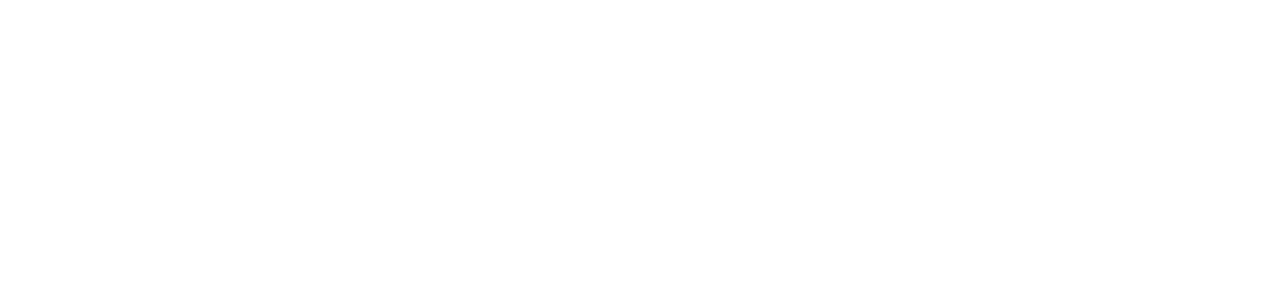
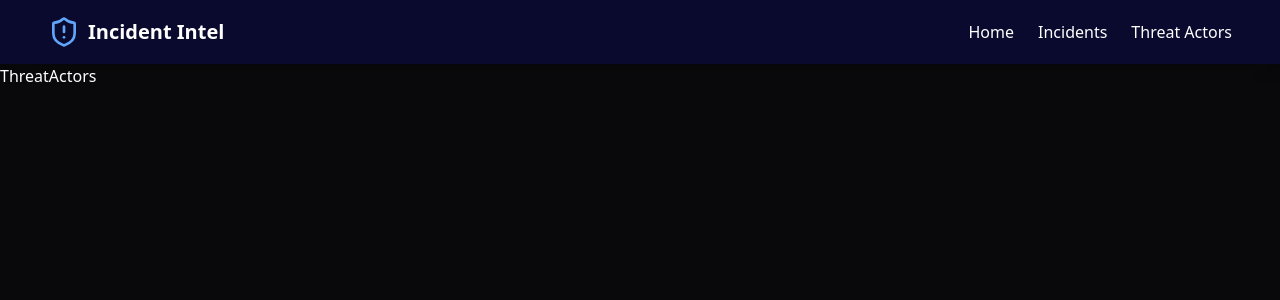
Before and after one commit to chhavikant-01/incident-intel, a React (Create React App) app: page /threat-actors in a window 1280 px wide. Before the commit this address had no page. Shown: the top 300 px of the page. Built offline with nearby package versions, Linux system fonts and the light colour scheme.

Commit message:
navbar update

```diff
--- a/src/App.js
+++ b/src/App.js
@@ -7,6 +7,7 @@ import { ThemeProvider } from './context/ThemeContext';
 import Feed2 from './components/Feed2';
 import Post from './components/Post';
 import Analytics from './pages/Analytics';
+import ThreatActors from './pages/ThreatActors';
 
 function App() {
   return (
@@ -18,6 +19,7 @@ function App() {
             <Route path='/incidents' element={<Feed2 />} />
             <Route path="/report" element={<ReportWithDatePicker />} />
             <Route path="/post/:postId" element={<Post />} />
+            <Route path="/threat-actors" element={<ThreatActors />} />
 
           </Route>
         </Routes>
--- a/src/components/Navbar.jsx
+++ b/src/components/Navbar.jsx
@@ -7,8 +7,7 @@ export default function Navbar() {
   const navItems = [
     { name: 'Home', href: '/' },
     { name: 'Incidents', href: '/incidents' },
-    { name: 'Report', href: '/report' },
-    { name: 'Dashboard', href: '/dashboard' },
+    { name: 'Threat Actors', href: '/threat-actors' },
   ]
 
   return (
@@ -24,8 +23,13 @@ export default function Navbar() {
           whileTap={{ scale: 0.9 }}
           className="flex items-center space-x-2"
         >
+        <Link to={"/"}
+            className="flex items-center space-x-2"
+        >
+
           <ShieldAlert className="h-8 w-8 text-blue-400" />
           <span className="text-xl font-bold">Incident Intel</span>
+        </Link>
         </motion.div>
         <ul className="flex space-x-6">
           {navItems.map((item) => (
--- a/src/components/PieChart.jsx
+++ b/src/components/PieChart.jsx
@@ -18,11 +18,11 @@ export default function PieChartSeverity() {
     <div className="md:w-1/3 p-4">
   <h1 className="text-3xl font-bold text-white mb-4">Severity Breakdown of Cyber Threat Incidents</h1>
   <p className="text-lg text-gray-300 mb-2">
-  This chart provides an overview of the distribution of cyber threat incidents categorized by severity. The severity levels are classified into three categories: Low, Medium, and High. The Low severity incidents are the most common, reflecting threats that are less impactful but still present. Medium severity incidents represent a moderate level of threat, with a higher impact on affected systems. The High severity incidents are the most critical, indicating severe threats that require immediate attention and remediation. This breakdown helps in understanding the overall threat landscape and prioritizing responses based on the intensity of the incidents.
+  This chart provides an overview of the distribution of cyber threat incidents categorized by severity. The severity levels are classified into three categories: Low, Medium, and High.
 
   </p>
   <p className="text-lg text-gray-300">
-    Analyze the chart to identify which types of threats are most prevalent. This can help in understanding the landscape of cyber threats and prioritizing security measures accordingly.
+  The Low severity incidents are the most common, reflecting threats that are less impactful but still present. Medium severity incidents represent a moderate level of threat, with a higher impact on affected systems. The High severity incidents are the most critical, indicating severe threats that require immediate attention and remediation.
   </p>
 </div>
 
@@ -50,7 +50,7 @@ export default function PieChartSeverity() {
             </Pie>
             <Tooltip
               contentStyle={{
-                backgroundColor: '#333',
+                backgroundColor: '#fff',
                 border: 'none',
                 borderRadius: '4px',
                 color: 'white',
--- a/src/components/ThreatMap.jsx
+++ b/src/components/ThreatMap.jsx
@@ -78,7 +78,7 @@ const categoryColors = {
 
 const ThreatMap = () => {
   return (
-    <div className='flex gap-2 justify-between items-center'>
+    <div className='mt-10 flex gap-2 justify-between items-center'>
       {/* Left side content */}
       <motion.div
         className="md:w-1/3 p-4"
@@ -96,7 +96,7 @@ const ThreatMap = () => {
       </motion.div>
 
       {/* Right side map */}
-      <Card className="w-2/3 mx-auto bg-gray-800 rounded-lg shadow-lg">
+      <Card className="w-2/3 mx-auto bg-[#020817] rounded-lg shadow-lg">
         <CardContent>
           <motion.div
             initial={{ opacity: 0, scale: 0.95 }}
--- a/src/pages/Analytics.jsx
+++ b/src/pages/Analytics.jsx
@@ -32,12 +32,12 @@ const Analytics = () => {
       </AnimatedComponent>
 
       {/* Animated Incident Bar Chart */}
-      <AnimatedComponent delay={0.3}>
+      <AnimatedComponent delay={0.2}>
         <IncidentBarChart />
       </AnimatedComponent>
 
       {/* Animated Pie Chart */}
-      <AnimatedComponent delay={0.3}>
+      <AnimatedComponent delay={0.2}>
         <PieChartSeverity />
       </AnimatedComponent>
     </div>
--- /dev/null
+++ b/src/pages/ThreatActors.jsx
@@ -0,0 +1,9 @@
+import React from 'react'
+
+const ThreatActors = () => {
+  return (
+    <div className='text-white'>ThreatActors</div>
+  )
+}
+
+export default ThreatActors
```
